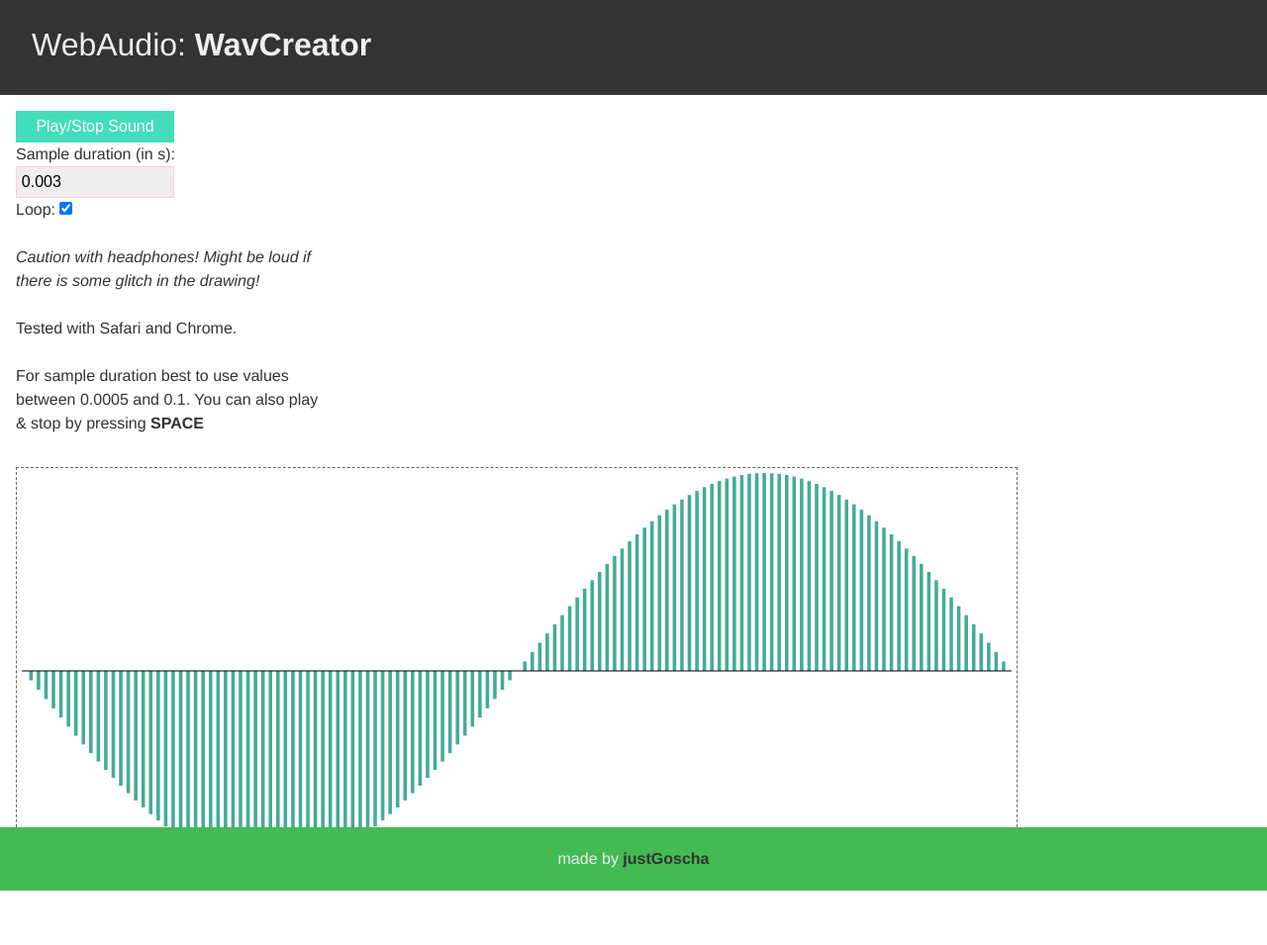
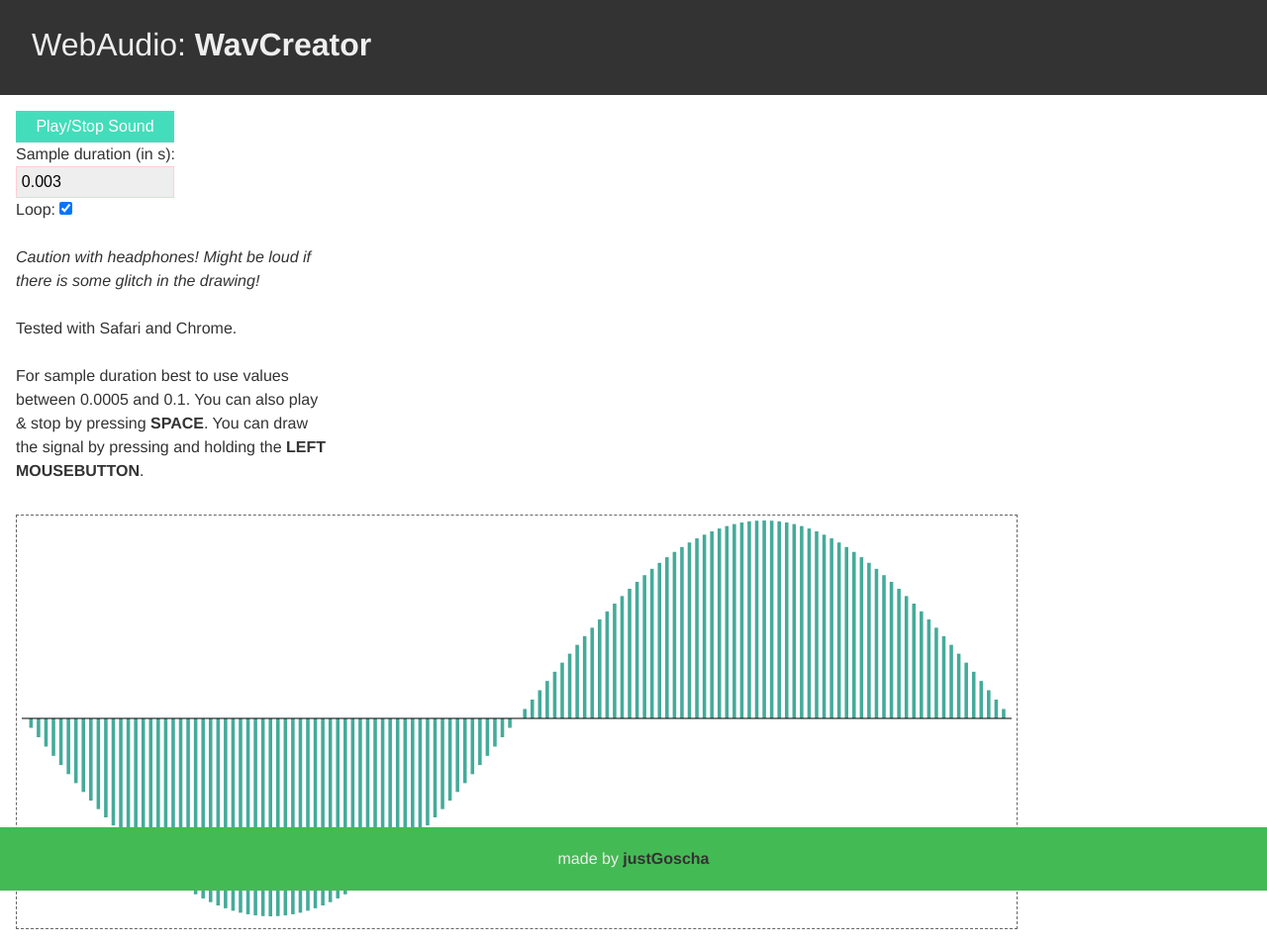
Before and after one commit to JustGoscha/justgoscha.github.io, a Jekyll site: the page experiments/wavcreator/index.html, which Jekyll copies as it is, in a window 1280 px wide. Shown: the whole page at 99% size. Built offline with Jekyll 4.4.1, drawn with Linux system fonts in a browser that asks for light colours; nearby versions of some CDN libraries; some web fonts are replaced; Markdown is read by kramdown in place of the engine named in the settings; before the commit the page ends 907 px from its top, so only the background shows below that.

Commit message:
updated demo

```diff
--- a/experiments/wavcreator/index.html
+++ b/experiments/wavcreator/index.html
@@ -33,7 +33,7 @@
     Tested with Safari and Chrome.
     <br><br>
     For sample duration best to use values between 0.0005 and 0.1.
-    You can also play & stop by pressing <span style="font-weight: 800">SPACE</span>
+    You can also play & stop by pressing <span style="font-weight: 800">SPACE</span>. You can draw the signal by pressing and holding the <span style="font-weight: 800">LEFT MOUSEBUTTON</span>.
   </div>
   <div id="canvas-wrapper">
     <canvas width="1000" height="400" wavdraw></canvas>
```
